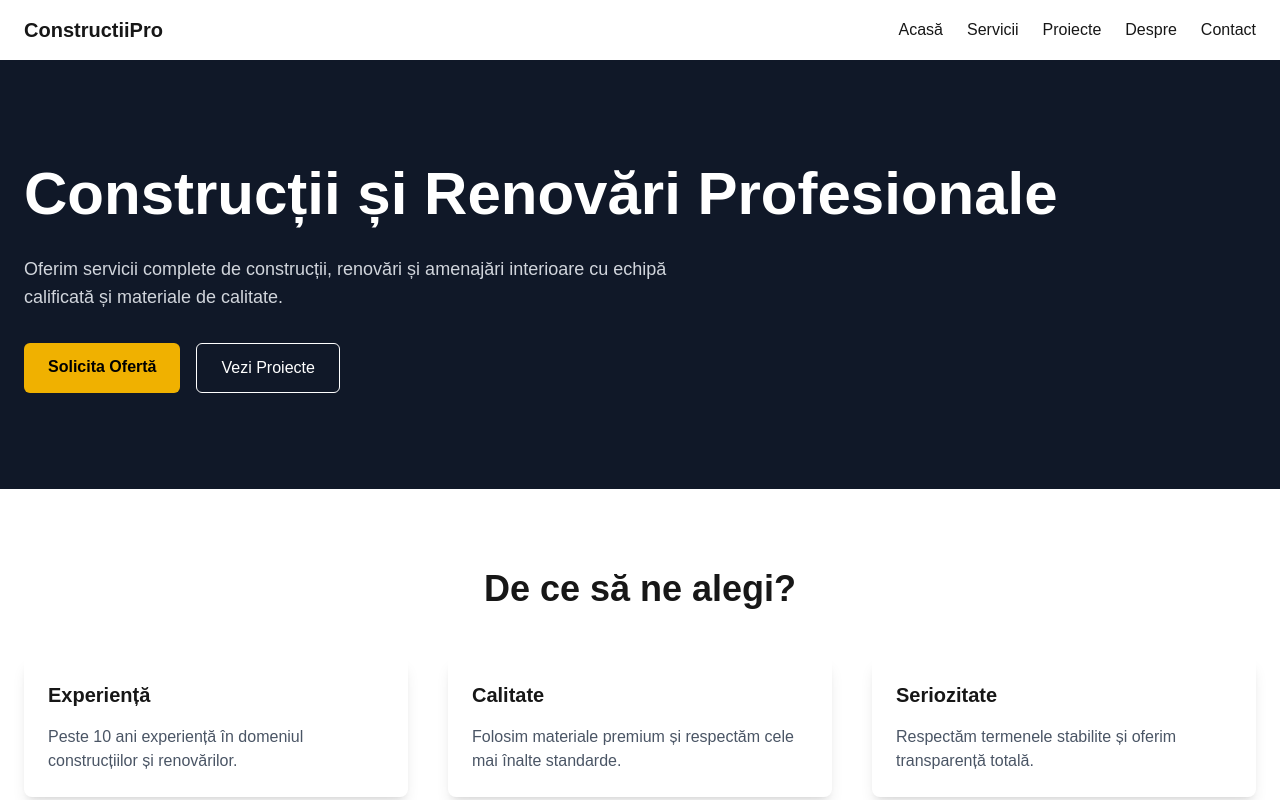
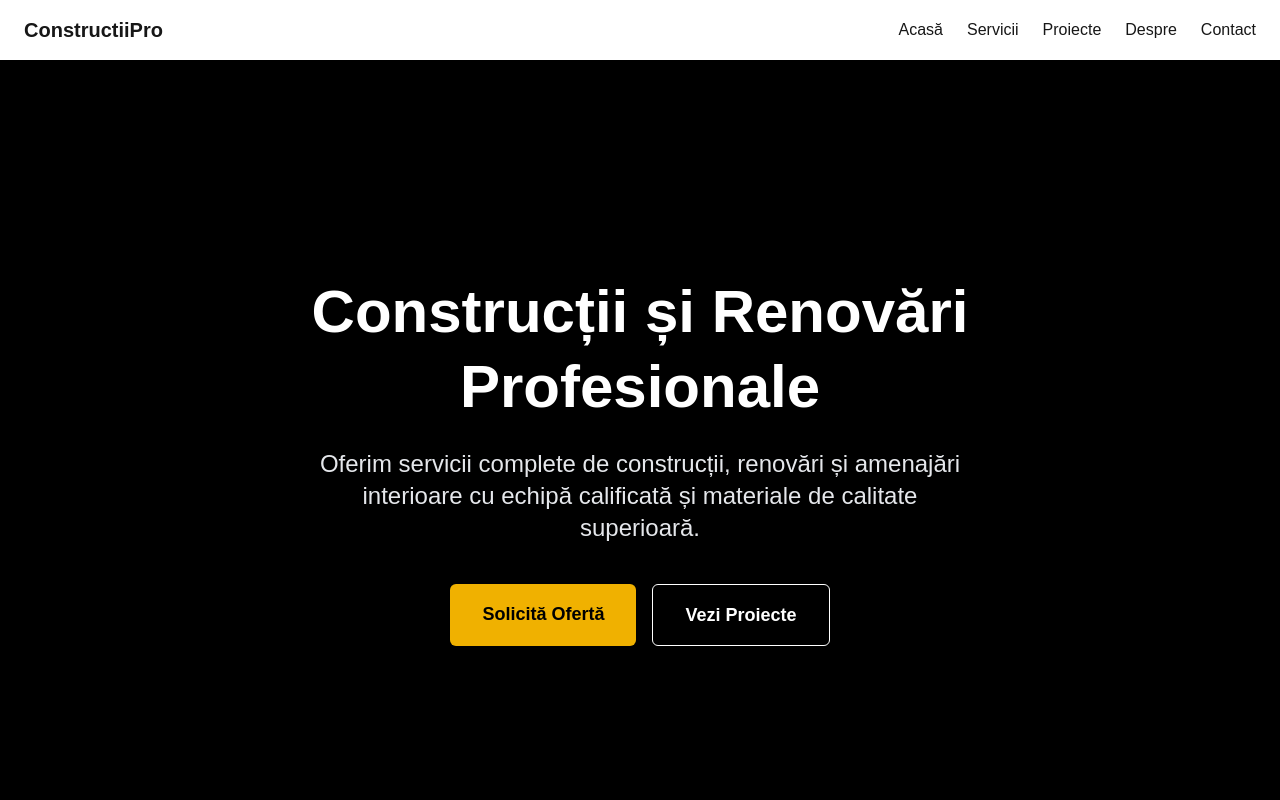
Before and after one commit to ionutpetru4046/constructii-website, a Next.js app: page / in a window 1280 px wide. Shown: the top 800 px of the page. Built offline with nearby package versions, Linux system fonts and the light colour scheme.

Commit message:
background image added to public

```diff
--- a/app/page.tsx
+++ b/app/page.tsx
@@ -4,29 +4,27 @@ import Link from "next/link";
 
 export default function Home() {
   return (
-    <main className="min-h-screen">
-      <section className="bg-gray-900 text-white">
-        <div className="max-w-7xl mx-auto px-6 py-24">
-          <h1 className="text-4xl md:text-6xl font-bold leading-tight">
+    <main className="min-h-screen w-full flex flex-col">
+      <section className="relative flex items-center justify-center w-full h-screen min-h-[600px] overflow-hidden">
+        {/* Black hero page background (no image) */}
+        <div className="absolute inset-0 w-full h-full bg-black z-0" aria-hidden="true"></div>
+        <div className="relative z-20 flex flex-col justify-center items-center w-full h-full text-center px-4">
+          <h1 className="text-4xl md:text-6xl font-bold leading-tight text-white drop-shadow-lg max-w-4xl mx-auto">
             Construcții și Renovări Profesionale
           </h1>
-
-          <p className="mt-6 text-lg text-gray-300 max-w-2xl">
-            Oferim servicii complete de construcții, renovări și amenajări
-            interioare cu echipă calificată și materiale de calitate.
+          <p className="mt-6 text-lg md:text-2xl text-gray-200 max-w-2xl mx-auto drop-shadow-lg">
+            Oferim servicii complete de construcții, renovări și amenajări interioare cu echipă calificată și materiale de calitate superioară.
           </p>
-
-          <div className="mt-8 flex gap-4">
+          <div className="mt-10 flex flex-col sm:flex-row gap-4 justify-center">
             <Link
               href="/contact"
-              className="bg-yellow-500 hover:bg-yellow-600 text-black px-6 py-3 font-semibold rounded-md transition"
+              className="bg-yellow-500 hover:bg-yellow-600 text-black px-8 py-4 font-semibold rounded-md transition text-lg shadow-xl"
             >
-              Solicita Ofertă
+              Solicită Ofertă
             </Link>
-
             <Link
               href="/proiecte"
-              className="border border-white px-6 py-3 rounded-md hover:bg-white hover:text-black transition"
+              className="border border-white px-8 py-4 rounded-md hover:bg-white hover:text-black transition text-lg text-white font-semibold shadow-xl"
             >
               Vezi Proiecte
             </Link>
```
Also changed, not shown: 1 other file (tests, documents, lock files or other folders).
